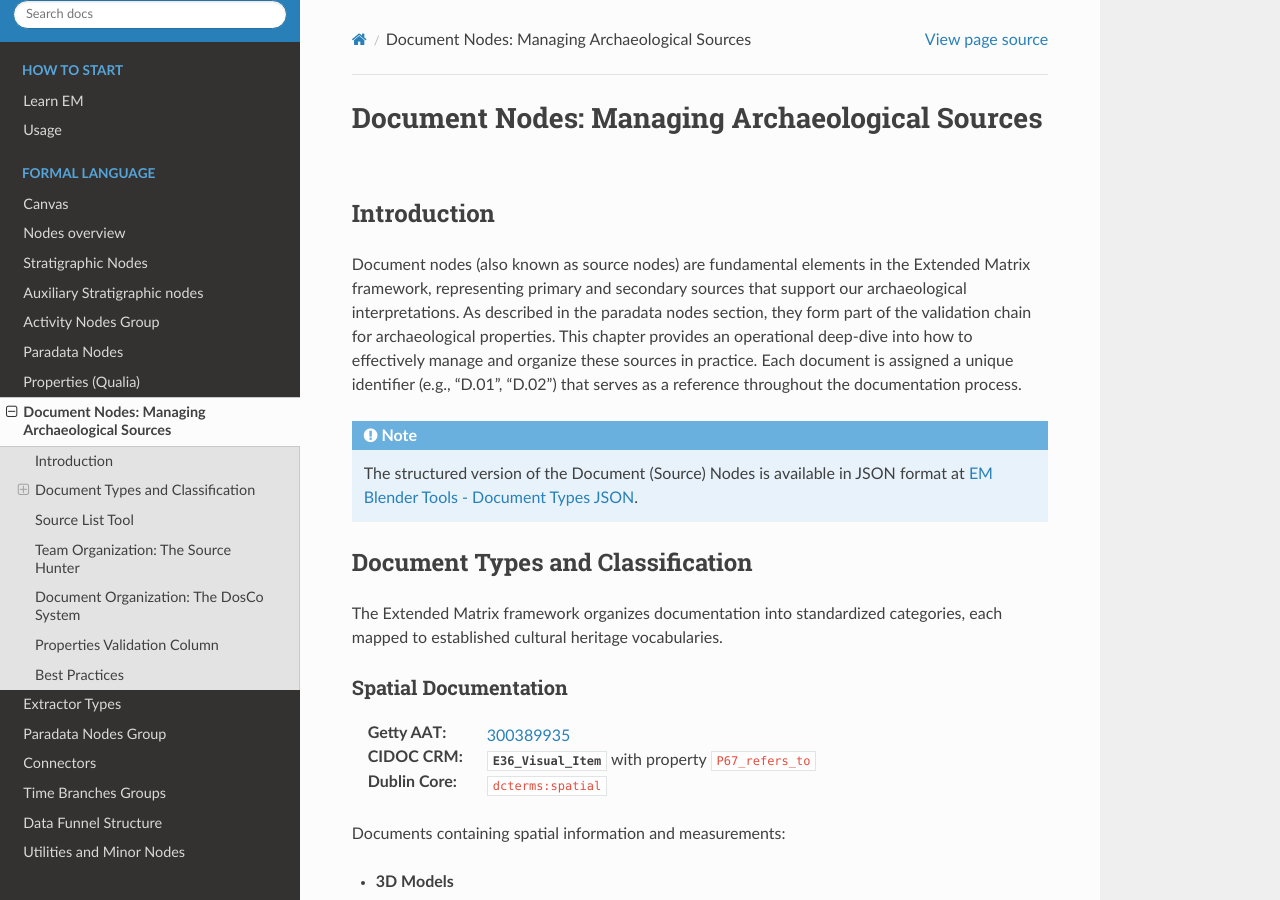
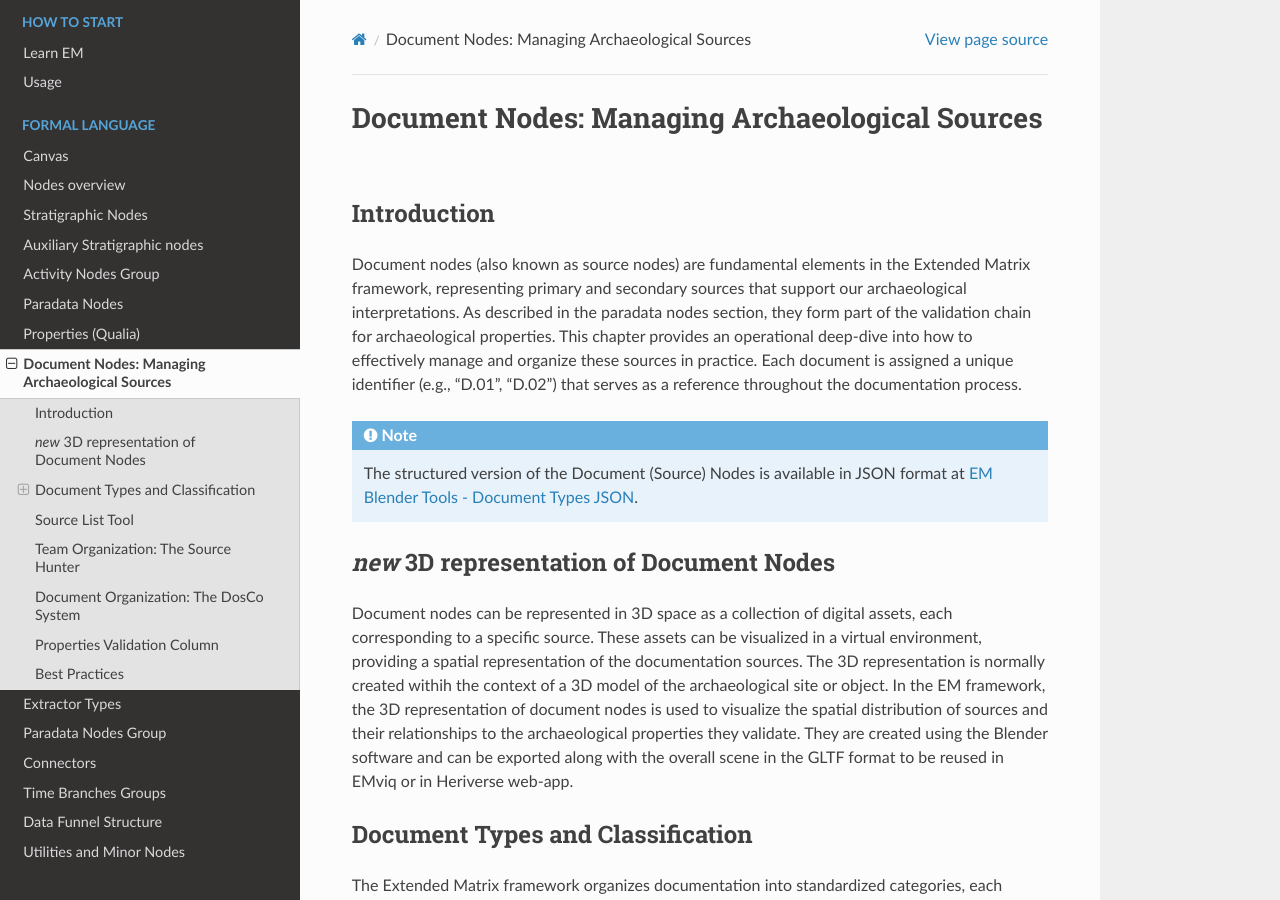
Before and after one commit to zalmoxes-laran/ExtendedMatrix-doc, a Sphinx documentation site: the page built from docs/source_node.rst, in a window 1280 px wide and 900 px high. Built offline with Sphinx 7.4.7 and the Read the Docs theme 3.1.0, drawn with Linux system fonts in a browser that asks for light colours; pages that are not in the unit, such as notebooks, are missing from menus; cross-references to code outside the pages are shown as plain code.

Commit message:
Update source_node.rst

```diff
--- a/docs/source_node.rst
+++ b/docs/source_node.rst
@@ -15,6 +15,10 @@ Each document is assigned a unique identifier (e.g., "D.01", "D.02") that serves
    The structured version of the Document (Source) Nodes is available in JSON format at
    `EM Blender Tools - Document Types JSON <https://github.com/zalmoxes-laran/EM-blender-tools/blob/EMtools_3dgraphy/s3Dgraphy/JSON_config/em_document_types.json>`_.
 
+`new` 3D representation of Document Nodes
+-----------------------------------------
+
+Document nodes can be represented in 3D space as a collection of digital assets, each corresponding to a specific source. These assets can be visualized in a virtual environment, providing a spatial representation of the documentation sources. The 3D representation is normally created withih the context of a 3D model of the archaeological site or object. In the EM framework, the 3D representation of document nodes is used to visualize the spatial distribution of sources and their relationships to the archaeological properties they validate. They are created using the Blender software and can be exported along with the overall scene in the GLTF format to be reused in EMviq or in Heriverse web-app.
 
 Document Types and Classification
 -------------------------------
```
